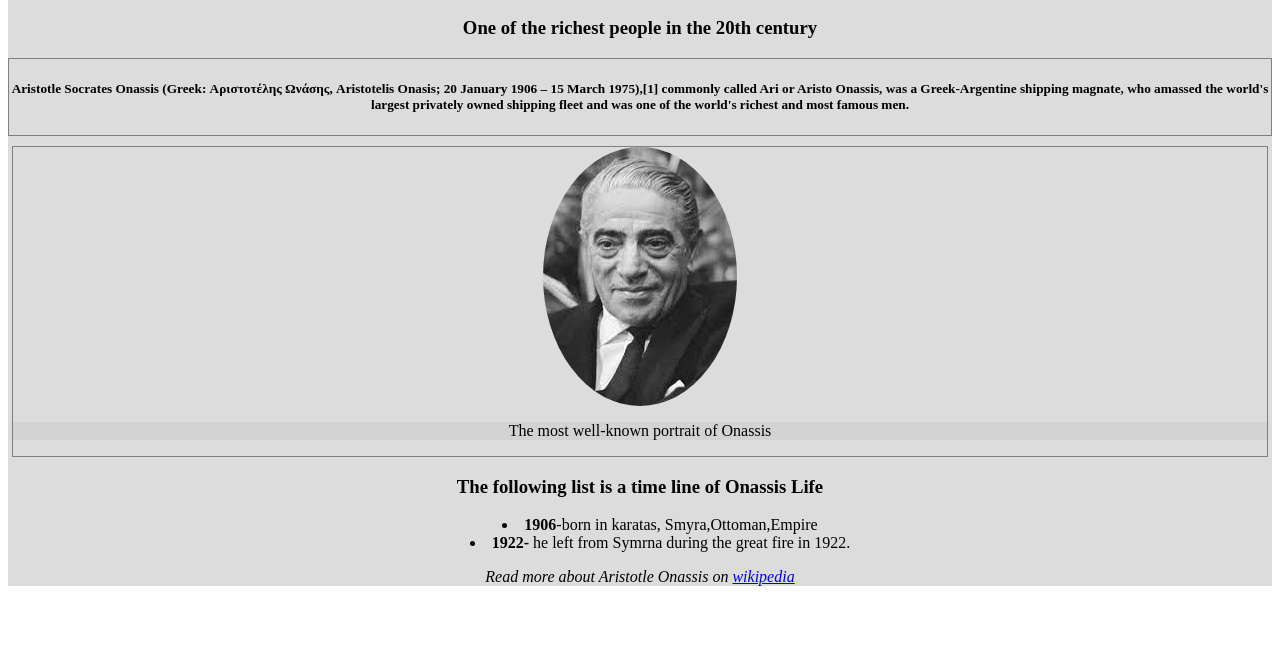
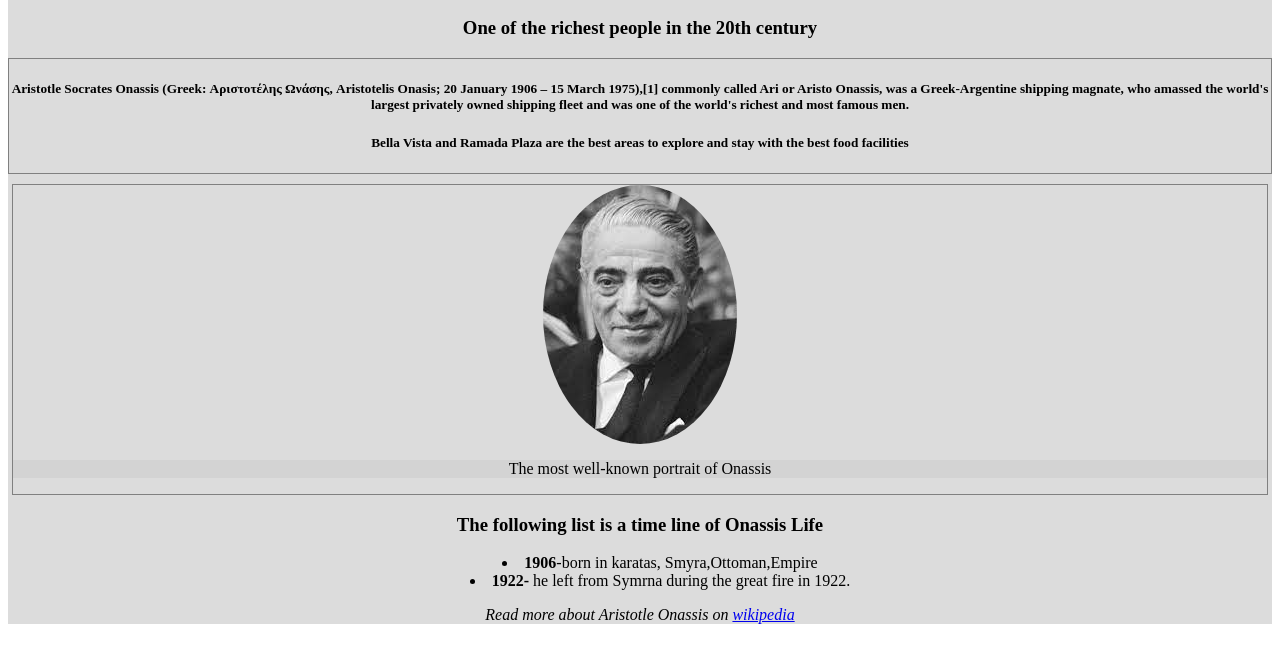
Before and after one commit to charu08dhingra/Simple_Web_Page, a plain HTML site: page Aristole pro/index.html in a window 1280 px wide. Shown: the part 110-772 px from the top of the page. Drawn offline with Linux system fonts and the light colour scheme.

Commit message:
Update index.html

```diff
--- a/Aristole pro/index.html
+++ b/Aristole pro/index.html
@@ -29,6 +29,7 @@
           1975),[1] commonly called Ari or Aristo Onassis, was a Greek-Argentine shipping magnate, who amassed the
           world's largest privately owned shipping fleet and was one of the world's richest and most famous men.</h5>
         </p>
+        <h5>Bella Vista and Ramada Plaza are the best areas to explore and stay with the best food facilities </h>
       </div>
       <div class="image">
          <img class="circular"src="aristole.JFIF" alt="sorry">
```
